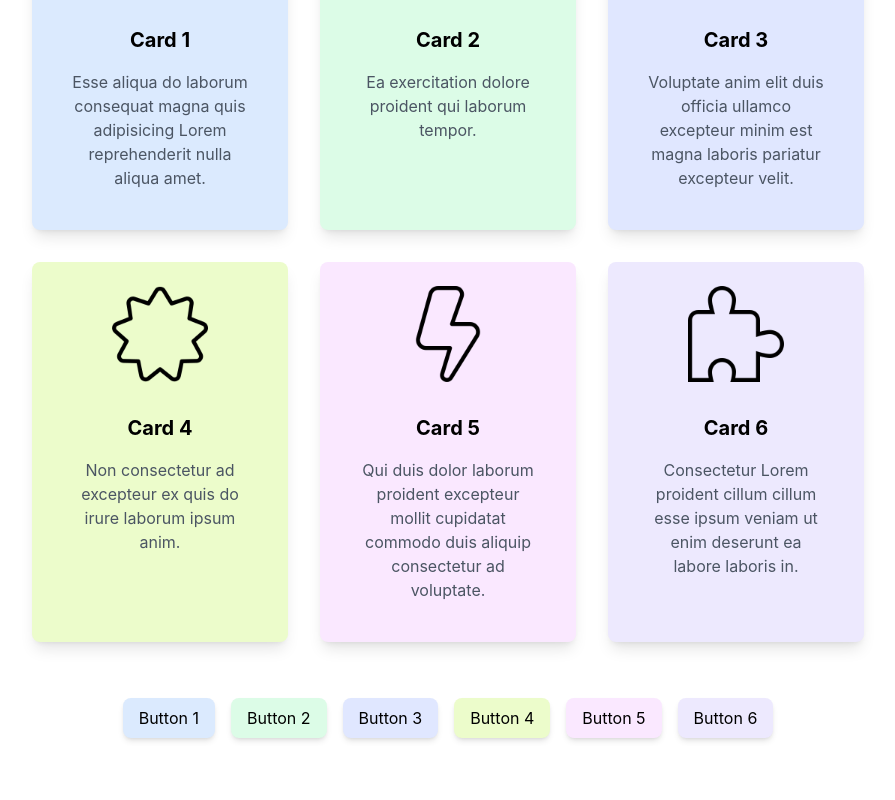
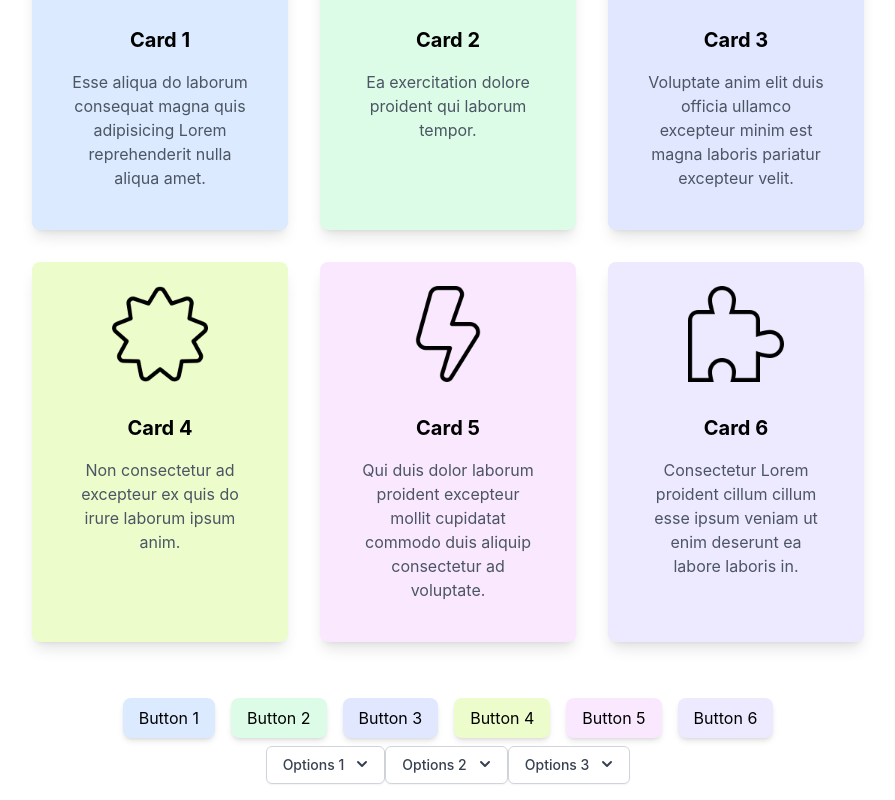
Before and after one commit to yafira/cute-ui-interactions, a React (Create React App) app: page / in a window 1280 px wide. Shown: the part 270-1070 px from the top of the page, without its empty margins (192-1087 px from the left). Before the commit the page ends 1016 px from the top, so only its background shows below. Built offline with nearby package versions, Linux system fonts and the light colour scheme.

Commit message:
added dropdown menu component

```diff
--- a/src/App.js
+++ b/src/App.js
@@ -2,6 +2,7 @@ import React from 'react'
 import Card from './components/Card'
 import Button from './components/Button'
 import { loremIpsum } from 'lorem-ipsum'
+import DropdownMenu from './components/DropdownMenu'
 
 const Header = () => {
 	return (
@@ -138,6 +139,7 @@ function App() {
 					/>
 				))}
 			</div>
+			<DropdownMenu />
 		</>
 	)
 }
--- /dev/null
+++ b/src/components/DropdownMenu.js
@@ -0,0 +1,198 @@
+import React, { useState } from 'react'
+import { motion, AnimatePresence } from 'framer-motion'
+
+const DropdownMenu = () => {
+	const [isOpen1, setIsOpen1] = useState(false)
+	const [isOpen2, setIsOpen2] = useState(false)
+	const [isOpen3, setIsOpen3] = useState(false)
+
+	const toggleMenu1 = () => {
+		setIsOpen1(!isOpen1)
+	}
+
+	const toggleMenu2 = () => {
+		setIsOpen2(!isOpen2)
+	}
+
+	const toggleMenu3 = () => {
+		setIsOpen3(!isOpen3)
+	}
+
+	return (
+		<div className='flex justify-center mb-4'>
+			<div className='relative inline-block text-left'>
+				<div>
+					<button
+						onClick={toggleMenu1}
+						type='button'
+						className='inline-flex justify-center w-full rounded-md border border-gray-300 shadow-sm px-4 py-2 bg-white text-sm font-medium text-gray-700 hover:bg-gray-50 focus:outline-none focus:ring-2 focus:ring-indigo-500'
+					>
+						Options 1
+						<svg
+							className='-mr-1 ml-2 h-5 w-5'
+							xmlns='http://www.w3.org/2000/svg'
+							viewBox='0 0 20 20'
+							fill='currentColor'
+							aria-hidden='true'
+						>
+							<path
+								fillRule='evenodd'
+								d='M10 12a1 1 0 01-.707-.293l-4-4a1 1 0 011.414-1.414L10 9.586l3.293-3.293a1 1 0 111.414 1.414l-4 4a1 1 0 01-.707.293z'
+								clipRule='evenodd'
+							/>
+						</svg>
+					</button>
+				</div>
+				<AnimatePresence>
+					{isOpen1 && (
+						<motion.div
+							initial={{ opacity: 0, y: -10 }}
+							animate={{ opacity: 1, y: 0 }}
+							exit={{ opacity: 0, y: -10 }}
+							transition={{ duration: 0.2 }}
+							className='origin-top-right absolute right-0 mt-2 w-56 rounded-md shadow-lg bg-white ring-1 ring-black ring-opacity-5 focus:outline-none'
+						>
+							<div
+								className='py-1'
+								role='menu'
+								aria-orientation='vertical'
+								aria-labelledby='options-menu'
+							>
+								<a
+									href='option 1.1'
+									className='block px-4 py-2 text-sm text-gray-700 hover:bg-gray-100 hover:text-gray-900'
+									role='menuitem'
+								>
+									Option 1.1
+								</a>
+								<a
+									href='option 1.2'
+									className='block px-4 py-2 text-sm text-gray-700 hover:bg-gray-100 hover:text-gray-900'
+									role='menuitem'
+								>
+									Option 1.2
+								</a>
+							</div>
+						</motion.div>
+					)}
+				</AnimatePresence>
+			</div>
+			<div className='relative inline-block text-left'>
+				<div>
+					<button
+						onClick={toggleMenu2}
+						type='button'
+						className='inline-flex justify-center w-full rounded-md border border-gray-300 shadow-sm px-4 py-2 bg-white text-sm font-medium text-gray-700 hover:bg-gray-50 focus:outline-none focus:ring-2 focus:ring-indigo-500'
+					>
+						Options 2
+						<svg
+							className='-mr-1 ml-2 h-5 w-5'
+							xmlns='http://www.w3.org/2000/svg'
+							viewBox='0 0 20 20'
+							fill='currentColor'
+							aria-hidden='true'
+						>
+							<path
+								fillRule='evenodd'
+								d='M10 12a1 1 0 01-.707-.293l-4-4a1 1 0 011.414-1.414L10 9.586l3.293-3.293a1 1 0 111.414 1.414l-4 4a1 1 0 01-.707.293z'
+								clipRule='evenodd'
+							/>
+						</svg>
+					</button>
+				</div>
+				<AnimatePresence>
+					{isOpen2 && (
+						<motion.div
+							initial={{ opacity: 0, x: -10 }}
+							animate={{ opacity: 1, x: 0 }}
+							exit={{ opacity: 0, x: -10 }}
+							transition={{ duration: 0.3 }}
+							className='origin-top-right absolute right-0 mt-2 w-56 rounded-md shadow-lg bg-white ring-1 ring-black ring-opacity-5 focus:outline-none'
+						>
+							<div
+								className='py-1'
+								role='menu'
+								aria-orientation='vertical'
+								aria-labelledby='options-menu'
+							>
+								<a
+									href='option 2.1'
+									className='block px-4 py-2 text-sm text-gray-700 hover:bg-gray-100 hover:text-gray-900'
+									role='menuitem'
+								>
+									Option 2.1
+								</a>
+								<a
+									href='option 2.2'
+									className='block px-4 py-2 text-sm text-gray-700 hover:bg-gray-100 hover:text-gray-900'
+									role='menuitem'
+								>
+									Option 2.2
+								</a>
+							</div>
+						</motion.div>
+					)}
+				</AnimatePresence>
+			</div>
+			<div className='relative inline-block text-left'>
+				<div>
+					<button
+						onClick={toggleMenu3}
+						type='button'
+						className='inline-flex justify-center w-full rounded-md border border-gray-300 shadow-sm px-4 py-2 bg-white text-sm font-medium text-gray-700 hover:bg-gray-50 focus:outline-none focus:ring-2 focus:ring-indigo-500'
+					>
+						Options 3
+						<svg
+							className='-mr-1 ml-2 h-5 w-5'
+							xmlns='http://www.w3.org/2000/svg'
+							viewBox='0 0 20 20'
+							fill='currentColor'
+							aria-hidden='true'
+						>
+							<path
+								fillRule='evenodd'
+								d='M10 12a1 1 0 01-.707-.293l-4-4a1 1 0 011.414-1.414L10 9.586l3.293-3.293a1 1 0 111.414 1.414l-4 4a1 1 0 01-.707.293z'
+								clipRule='evenodd'
+							/>
+						</svg>
+					</button>
+				</div>
+				<AnimatePresence>
+					{isOpen3 && (
+						<motion.div
+							initial={{ opacity: 0, scale: 0 }}
+							animate={{ opacity: 1, scale: 1 }}
+							exit={{ opacity: 0, scale: 0 }}
+							transition={{ duration: 0.4 }}
+							className='origin-top-right absolute right-0 mt-2 w-56 rounded-md shadow-lg bg-white ring-1 ring-black ring-opacity-5 focus:outline-none'
+						>
+							<div
+								className='py-1'
+								role='menu'
+								aria-orientation='vertical'
+								aria-labelledby='options-menu'
+							>
+								<a
+									href='option 3.1'
+									className='block px-4 py-2 text-sm text-gray-700 hover:bg-gray-100 hover:text-gray-900'
+									role='menuitem'
+								>
+									Option 3.1
+								</a>
+								<a
+									href='options 3.2'
+									className='block px-4 py-2 text-sm text-gray-700 hover:bg-gray-100 hover:text-gray-900'
+									role='menuitem'
+								>
+									Option 3.2
+								</a>
+							</div>
+						</motion.div>
+					)}
+				</AnimatePresence>
+			</div>
+		</div>
+	)
+}
+
+export default DropdownMenu
```
